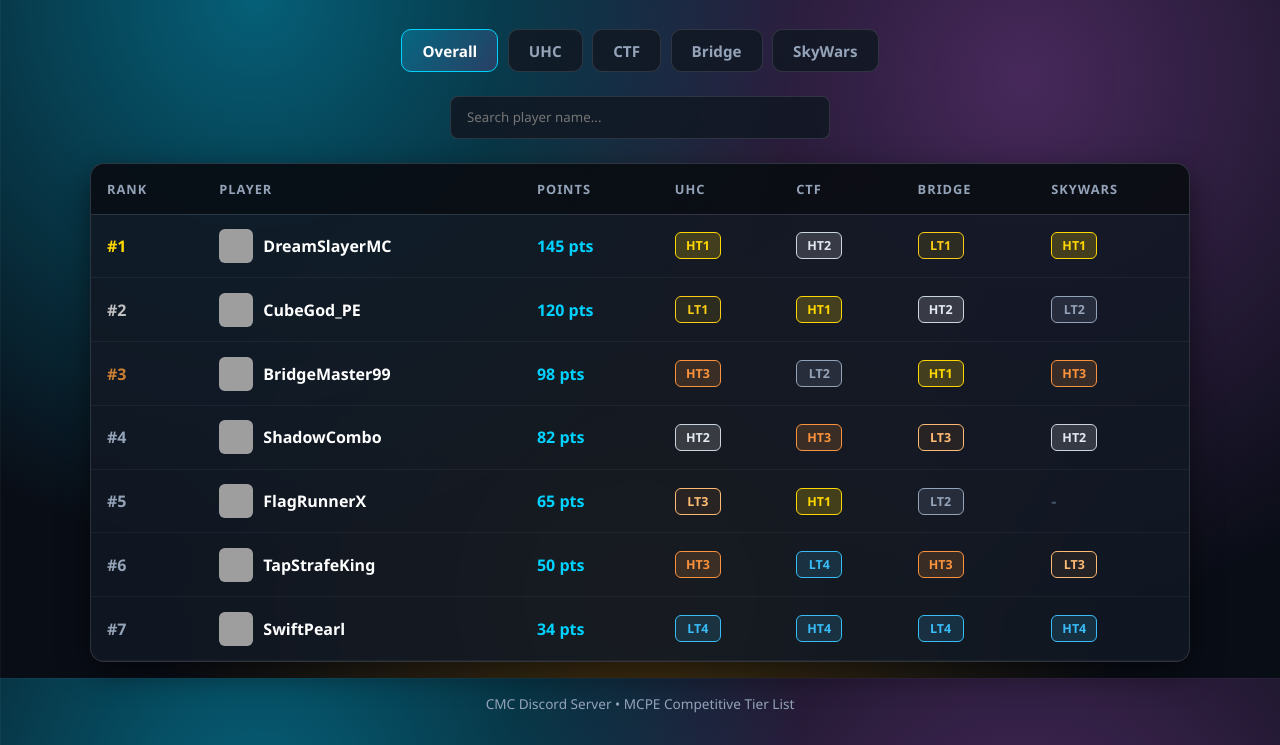
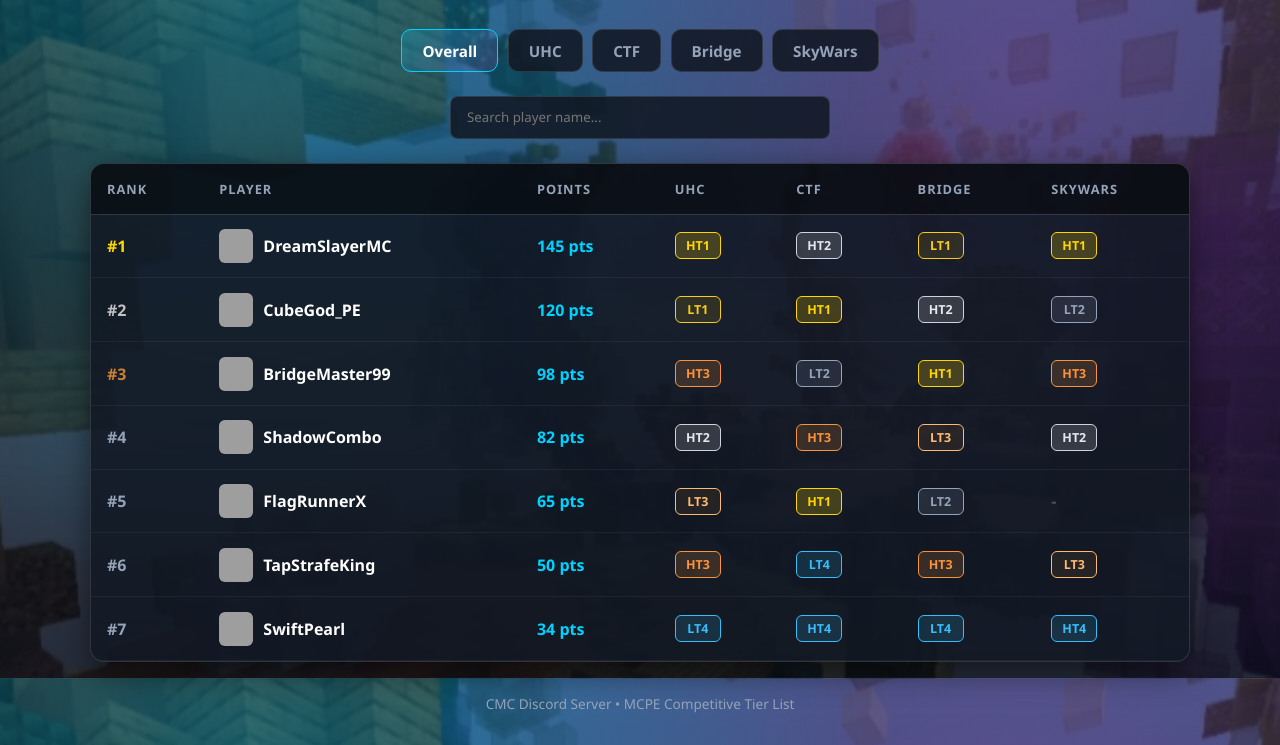
Before and after one commit to CubecraftMobileCommunity/CMC-tier-list-, a plain HTML site: page index.html in a window 1280 px wide. Shown: the part 122-867 px from the top of the page. Drawn offline with Linux system fonts and the light colour scheme; grey boxes are pictures that could not be loaded.

Commit message:
Update index.html (2)

```diff
--- a/index.html
+++ b/index.html
@@ -22,20 +22,20 @@
     font-family: 'Segoe UI', Roboto, Arial, sans-serif;
   }
 
-  body {
+    body {
     background-color: #090d16;
     background-image:
-      radial-gradient(circle at 20% 15%, rgba(0, 210, 255, 0.42), transparent 45%),
-      radial-gradient(circle at 80% 25%, rgba(157, 80, 187, 0.42), transparent 45%),
-      radial-gradient(circle at 50% 90%, rgba(255, 165, 0, 0.25), transparent 50%),
-      linear-gradient(rgba(255, 255, 255, 0.04) 1px, transparent 1px),
-      linear-gradient(90deg, rgba(255, 255, 255, 0.04) 1px, transparent 1px);
-    background-size: 100% 100%, 100% 100%, 100% 100%, 40px 40px, 40px 40px;
+      radial-gradient(circle at 20% 15%, rgba(0, 210, 255, 0.35), transparent 50%),
+      radial-gradient(circle at 80% 25%, rgba(157, 80, 187, 0.35), transparent 50%),
+      linear-gradient(180deg, rgba(9, 13, 22, 0.55), rgba(9, 13, 22, 0.85)),
+      url('bp.jpg');
+    background-size: cover;
+    background-position: center;
     background-attachment: fixed;
     color: var(--text);
     min-height: 100vh;
     padding: 2rem 1rem;
-      }
+    }
 
 
   .container {
```
